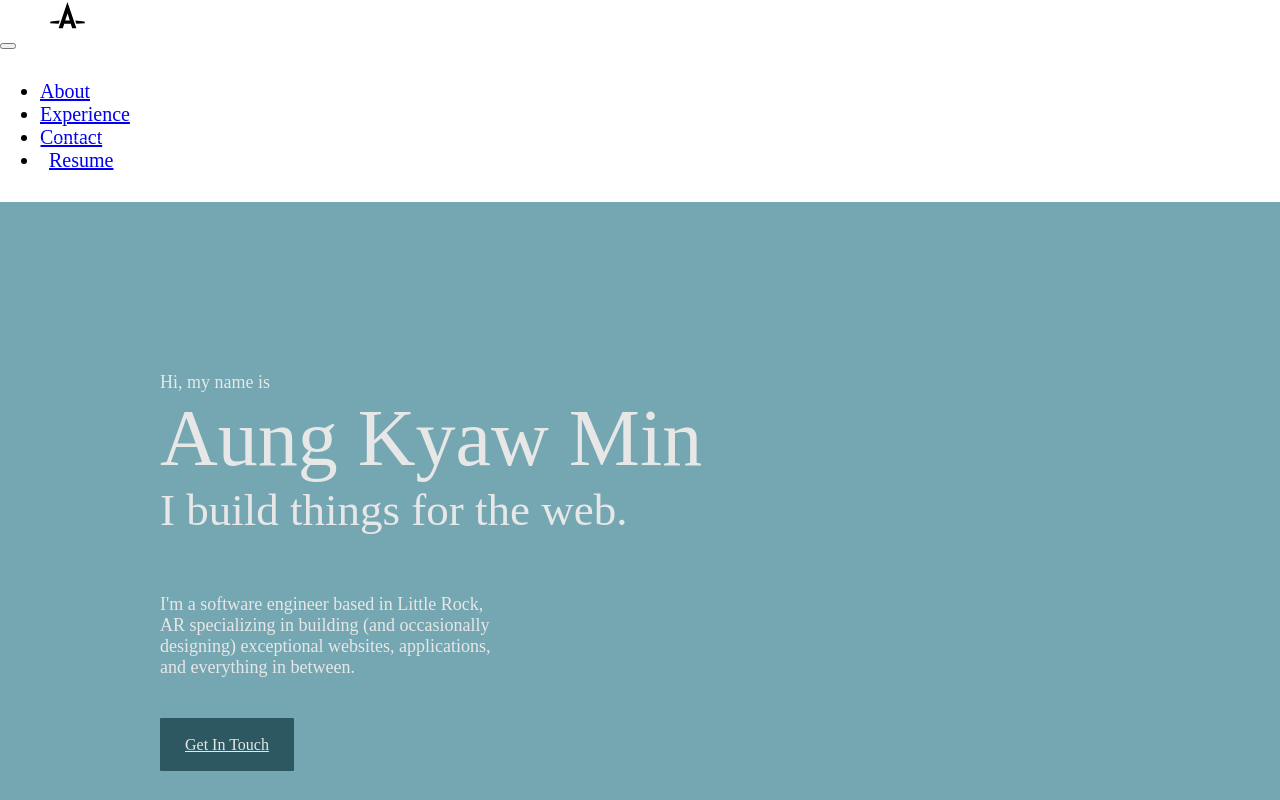
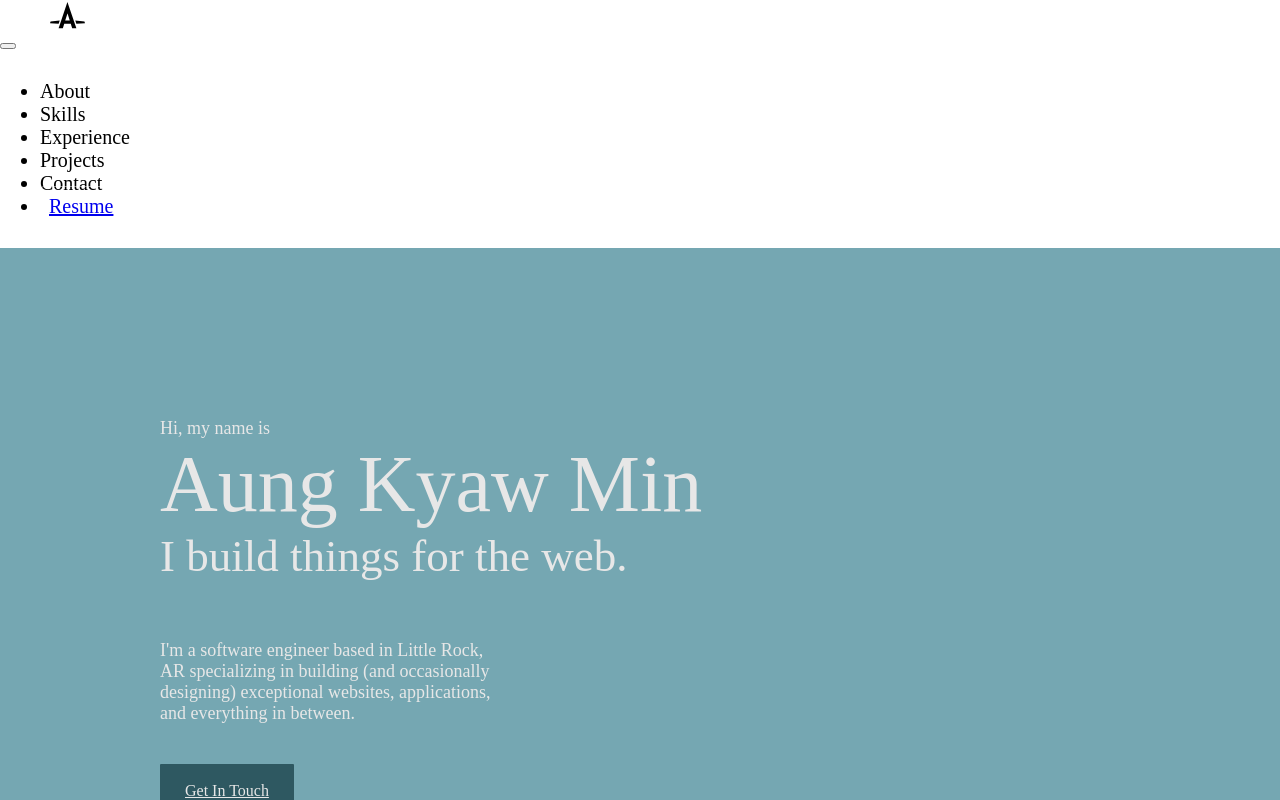
Before and after one commit to AungKyaw-Min/aungkyawmin.github.io, an Angular app in the folder project-src/: page /projects in a window 1280 px wide. Built offline with nearby package versions, Linux system fonts and the light colour scheme; what angular-bootstrap-md would draw is missing.

Commit message:
navbar scroll fixed

```diff
--- /dev/null
+++ b/project-src/src/app/app-routing.module.ts
@@ -0,0 +1,26 @@
+import { NgModule } from '@angular/core';
+import { Routes, RouterModule } from '@angular/router';
+
+import { AboutComponent } from './about/about.component';
+import { SkillsComponent } from './skills/skills.component';
+import { ExperienceComponent } from './experience/experience.component';
+import { ProjectsComponent } from './projects/projects.component';
+import { GetInTouchComponent } from './get-in-touch/get-in-touch.component';
+
+const appRoutes: Routes = [
+    { path: '', redirectTo: '/intro', pathMatch: 'full'},
+    { path: 'about', component: AboutComponent},
+    { path: 'skills', component: SkillsComponent},
+    { path: 'experience', component: ExperienceComponent},
+    { path: 'projects', component: ProjectsComponent},
+    { path: 'get-in-touch', component: GetInTouchComponent}
+];
+
+@NgModule({
+    imports: [RouterModule.forRoot(appRoutes)],
+    exports: [RouterModule]
+})
+
+export class AppRoutingModule{
+
+}
--- a/project-src/src/app/app.component.html
+++ b/project-src/src/app/app.component.html
@@ -10,11 +10,14 @@
         <app-navbar></app-navbar>
     </header>
     <body>
+        <!-- <app-scroll></app-scroll> -->
+        <!-- <router-outlet></router-outlet> -->
         <app-intro></app-intro>
-        <app-about></app-about>
-        <app-skills></app-skills>
-        <app-experience></app-experience>
-        <app-get-in-touch></app-get-in-touch>
+        <app-about id = "about"></app-about>
+        <app-skills id = "skills"></app-skills>
+        <app-experience id = "experience"></app-experience>
+        <app-get-in-touch id = "contact"></app-get-in-touch>
+
     </body>
     <footer>
         <app-copyright></app-copyright>
--- a/project-src/src/app/app.component.ts
+++ b/project-src/src/app/app.component.ts
@@ -14,4 +14,6 @@ export class AppComponent {
   constructor(private titleService: Title) {
     titleService.setTitle("Aung Kyaw Min | Software Engineer");
   }
+
+
 }
--- a/project-src/src/app/app.module.ts
+++ b/project-src/src/app/app.module.ts
@@ -3,13 +3,17 @@ import { NgModule } from '@angular/core';
 import { FontAwesomeModule } from '@fortawesome/angular-fontawesome';
 import { AppComponent } from './app.component';
 import { NavbarComponent } from './navbar/navbar.component';
-import { AboutComponent } from './about/about.component';
 import { MDBBootstrapModule } from 'angular-bootstrap-md';
 import { CopyrightComponent } from './copyright/copyright.component';
+import { ScrollComponent } from './scroll/scroll.component';
+import { AppRoutingModule } from './app-routing.module';
 import { IntroComponent } from './intro/intro.component';
-import { GetInTouchComponent } from './get-in-touch/get-in-touch.component';
+import { AboutComponent } from './about/about.component';
 import { SkillsComponent } from './skills/skills.component';
 import { ExperienceComponent } from './experience/experience.component';
+import { ProjectsComponent } from './projects/projects.component';
+import { GetInTouchComponent } from './get-in-touch/get-in-touch.component';
+
 
 @NgModule({
   declarations: [
@@ -20,12 +24,15 @@ import { ExperienceComponent } from './experience/experience.component';
     IntroComponent,
     GetInTouchComponent,
     SkillsComponent,
-    ExperienceComponent
+    ExperienceComponent,
+    ScrollComponent,
+    ProjectsComponent
   ],
   imports: [
     BrowserModule,
     FontAwesomeModule,
-    MDBBootstrapModule.forRoot()
+    MDBBootstrapModule.forRoot(),
+    AppRoutingModule
   ],
   providers: [],
   bootstrap: [AppComponent]
--- a/project-src/src/app/navbar/navbar.component.html
+++ b/project-src/src/app/navbar/navbar.component.html
@@ -66,15 +66,23 @@
        [ngClass]="{ 'show': navbarOpen }">
     <ul class="navbar-nav">
       <li class="nav-item">
-        <a class="nav-link" href="#/about">About</a>
+        <a class="nav-link" (click)="scroll('about')">About</a>
       </li>
 
       <li class="nav-item">
-        <a class="nav-link" href="#/experience">Experience</a>
+        <a class="nav-link" (click)="scroll('skills')">Skills</a>
       </li>
 
       <li class="nav-item">
-        <a class="nav-link" href="#/contact">Contact</a>
+        <a class="nav-link" (click)="scroll('experience')">Experience</a>
+      </li>
+
+      <li class="nav-item">
+        <a class="nav-link" (click)="scroll('projects')">Projects</a>
+      </li>
+
+      <li class="nav-item">
+        <a class="nav-link" (click)="scroll('contact')">Contact</a>
       </li>
 
       <li class="nav-item">
--- a/project-src/src/app/navbar/navbar.component.ts
+++ b/project-src/src/app/navbar/navbar.component.ts
@@ -22,4 +22,8 @@ export class NavbarComponent implements OnInit {
   toggleNavbar() {
     this.navbarOpen = !this.navbarOpen;
   }
+
+  scroll(i) {
+    document.getElementById(i).scrollIntoView();
+  }
 }
--- /dev/null
+++ b/project-src/src/app/projects/projects.component.html
@@ -0,0 +1 @@
+<p>projects works!</p>
--- /dev/null
+++ b/project-src/src/app/projects/projects.component.ts
@@ -0,0 +1,15 @@
+import { Component, OnInit } from '@angular/core';
+
+@Component({
+  selector: 'app-projects',
+  templateUrl: './projects.component.html',
+  styleUrls: ['./projects.component.css']
+})
+export class ProjectsComponent implements OnInit {
+
+  constructor() { }
+
+  ngOnInit(): void {
+  }
+
+}
--- /dev/null
+++ b/project-src/src/app/scroll/scroll.component.css
@@ -0,0 +1,6 @@
+h1 {
+    font-family: Lato;
+}
+div {
+    margin-top: 5000px;
+}
--- /dev/null
+++ b/project-src/src/app/scroll/scroll.component.html
@@ -0,0 +1,2 @@
+<button (click)="scroll('target')">Click to scroll</button>
+    <div id="target">Your target</div>
--- /dev/null
+++ b/project-src/src/app/scroll/scroll.component.ts
@@ -0,0 +1,20 @@
+import { Component, OnInit } from '@angular/core';
+import { faLanguage } from '@fortawesome/free-solid-svg-icons';
+
+@Component({
+  selector: 'app-scroll',
+  templateUrl: './scroll.component.html',
+  styleUrls: ['./scroll.component.css']
+})
+export class ScrollComponent implements OnInit {
+  i: string;
+
+  constructor() { }
+
+  ngOnInit(): void {
+  }
+
+  scroll(i) {
+    document.getElementById(i).scrollIntoView();
+  }
+}
```
Also changed, not shown: project-src/src/app/projects/projects.component.css (added), 2 other files (tests, documents, lock files or other folders).
